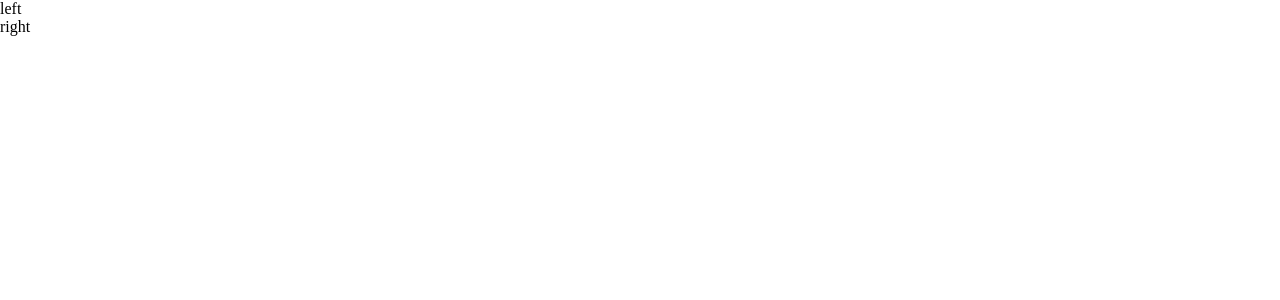
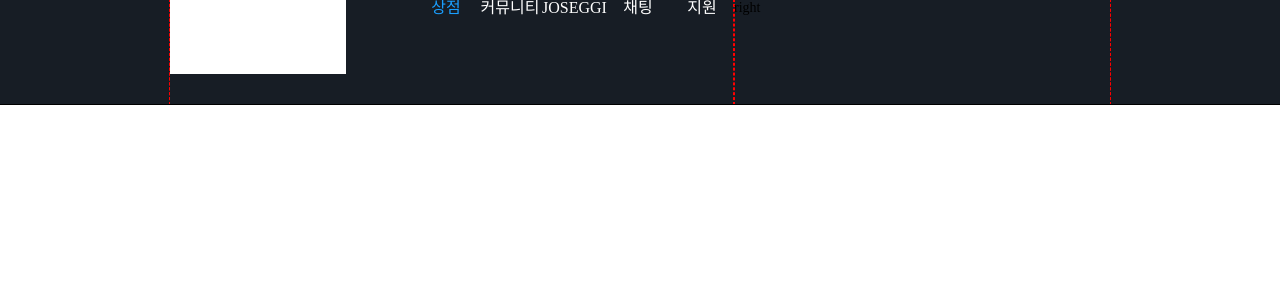
Before and after one commit to kimbumsoo0820/Steam-Clone, a React (Create React App) app: page /favorit in a window 1280 px wide. Shown: the top 300 px of the page. Built offline with nearby package versions, Linux system fonts and the light colour scheme.

Commit message:
ADD navbar

```diff
--- a/src/components/navbar/global_navbar.tsx
+++ b/src/components/navbar/global_navbar.tsx
@@ -1,15 +1,33 @@
 import React from "react";
+import {useState} from "react";
+import "./golbal_navbar.scss";
+
 
 
 function Navbar() {
+  const [isLogin, setLogin] = useState(true);
+
   return (
     <div className="navbar">
       <div className="content">
         <div className="left_area">
           <div className="logo">
-            left
+            <a href="#">
+              <div className="image"></div>
+            </a>
           </div>
           <div className="headerMenu">
+            <a href="#" className="headerMenu_shop headerMenu_active">상점</a>
+            <a href="#" className="headerMenu_community">커뮤니티</a>
+            {
+              isLogin ?
+              <>
+                <a href="#" className="headerMenu_username">joseggi</a>
+                <a href="#" className="headerMenu_chatting">채팅</a>
+              </> :
+              <a href="#" className="headerMenu_infomation">정보</a>
+            }
+            <a href="" className="headerMenu_support">지원</a>
 
           </div>
         </div>
@@ -21,4 +39,15 @@ function Navbar() {
   )
 }
 
+function HederMenuLogin(props:Boolean) {
+  if (props) {
+    return(
+      <>
+
+      </>
+
+    )
+  }
+}
+
 export default Navbar;
--- /dev/null
+++ b/src/components/navbar/golbal_navbar.scss
@@ -0,0 +1,61 @@
+.navbar {
+  display: block;
+  background-color: #171D25;
+  background-position: 50% 0%;
+  height: 104px;
+  width: 100%;
+  outline: solid 1px;
+
+  .content {
+    display: flex;
+    justify-content: space-between;
+    font-size: 14px;
+    text-decoration: none solid rgb(198, 212, 223);
+    word-spacing: 0px;
+    height: 104px;
+    width: 940px;
+    margin: 0 487px 0 487px;
+    margin: 0 auto;
+    outline: dashed red 1px ;
+    .left_area {
+      width: 60%;
+      display: flex;
+      justify-content: space-between;
+      outline: dashed red 1px ;
+      .logo {
+        background-color: #fff;
+        height: 44px;
+        width: 176px;
+        margin: 0 40px 0 0;
+        padding: 30px 0 0 0;
+        cursor: pointer;
+      }
+      a {
+        //font
+        font-size: 16px;
+        font-weight: 500;
+        line-height: 16px;
+        text-align: center;
+        text-decoration: none solid rgb(26, 159, 255);
+        text-transform: uppercase;
+        word-spacing: 0px;
+        color: #fff;
+        // box
+        height: 20.5px;
+        width: 64px;
+        padding: 45px, 7px 7px 7px;
+
+        display: block;
+        float: left;
+      }
+      .headerMenu_active {
+        color: #1A9FFF;
+      }
+    }
+    .right_area {
+      width: 40%;
+      display: block;
+      outline: dashed red 1px ;
+    }
+  }
+}
--- a/tsconfig.json
+++ b/tsconfig.json
@@ -9,8 +9,8 @@
     "strictNullChecks": false,
     "jsx": "react",
     "sourceMap": true,
-    "typeRoots": [
-      "src/@types/types"
-    ],
+    // "typeRoots": [
+    //   "src/@types/types"
+    // ],
   }
 }
```
Also changed, not shown: public/image/header_logo.png (added).
